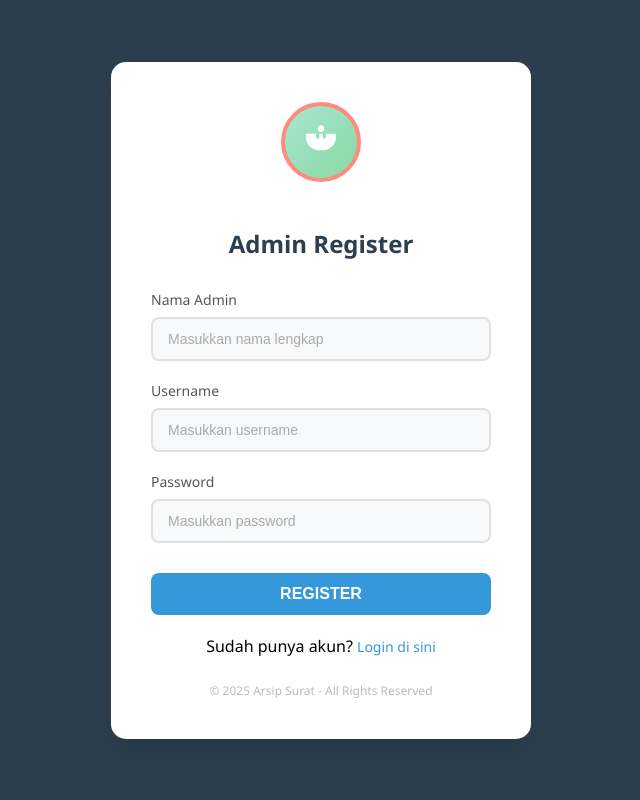
After one commit to krisnaadityaa178/surat, a PHP site: page /register.php in a window 1280 px wide. The commit adds this page. Shown: the whole page, without its empty margins (319-959 px from the left). Run offline with PHP 8.4, Linux system fonts and the light colour scheme.

Commit message:
Pesan commit kamu di sini

```diff
--- a/index.php
+++ b/index.php
@@ -163,8 +163,6 @@ $surat_data = $stmt->fetchAll();
             <a href="log_hapus.php">
                 <i class="fas fa-history"></i> Surat Dihapus
             </a>
-            <a href="pengaturan.php">
-                <i class="fas fa-cogs"></i> Pengaturan
             </a>
             <a href="logout.php" class="logout-btn">
                 <i class="fas fa-sign-out-alt"></i> Logout
--- /dev/null
+++ b/register.php
@@ -0,0 +1,323 @@
+<?php
+session_start();
+
+// Konfigurasi database - sesuaikan dengan pengaturan Anda
+$servername = "localhost";
+$username = "root";
+$password = "";
+$dbname = "surat_database"; // sesuaikan dengan nama database Anda
+
+try {
+    $pdo = new PDO("mysql:host=$servername;dbname=$dbname", $username, $password);
+    $pdo->setAttribute(PDO::ATTR_ERRMODE, PDO::ERRMODE_EXCEPTION);
+} catch(PDOException $e) {
+    die("Koneksi database gagal: " . $e->getMessage());
+}
+
+if ($_POST) {
+    $admin_name = trim($_POST['admin_name']);
+    $username = trim($_POST['username']);
+    $password = $_POST['password'];
+
+    $errors = [];
+
+    // Validasi input
+    if (empty($admin_name)) {
+        $errors[] = "Nama admin tidak boleh kosong";
+    }
+
+    if (empty($username)) {
+        $errors[] = "Username tidak boleh kosong";
+    } elseif (strlen($username) < 3) {
+        $errors[] = "Username minimal 3 karakter";
+    }
+
+    if (empty($password)) {
+        $errors[] = "Password tidak boleh kosong";
+    } elseif (strlen($password) < 6) {
+        $errors[] = "Password minimal 6 karakter";
+    }
+
+    // Cek apakah username sudah ada
+    if (empty($errors)) {
+        try {
+            $stmt = $pdo->prepare("SELECT id FROM admin WHERE username = ?");
+            $stmt->execute([$username]);
+
+            if ($stmt->rowCount() > 0) {
+                $errors[] = "Username sudah digunakan, pilih username lain";
+            }
+        } catch(PDOException $e) {
+            $errors[] = "Error database: " . $e->getMessage();
+        }
+    }
+
+    // Jika tidak ada error, simpan data
+    if (empty($errors)) {
+        try {
+            // Hash password untuk keamanan
+            $hashed_password = password_hash($password, PASSWORD_DEFAULT);
+
+            $stmt = $pdo->prepare("INSERT INTO admin (admin_name, username, password) VALUES (?, ?, ?)");
+            $stmt->execute([$admin_name, $username, $hashed_password]);
+
+            $_SESSION['success_message'] = "Registrasi berhasil! Silakan login dengan akun baru Anda.";
+            header("Location: login.php");
+            exit();
+
+        } catch(PDOException $e) {
+            $errors[] = "Error saat menyimpan data: " . $e->getMessage();
+        }
+    }
+
+    // Jika ada error, simpan dalam session dan redirect kembali
+    if (!empty($errors)) {
+        $_SESSION['error_message'] = implode("<br>", $errors);
+        $_SESSION['form_data'] = [
+            'admin_name' => $admin_name,
+            'username' => $username
+        ];
+        header("Location: register.php");
+        exit();
+    }
+}
+?>
+
+<!DOCTYPE html>
+<html lang="id">
+<head>
+    <meta charset="UTF-8">
+    <meta name="viewport" content="width=device-width, initial-scale=1.0">
+    <title>Admin Register - Arsip Surat</title>
+    <style>
+        * {
+            margin: 0;
+            padding: 0;
+            box-sizing: border-box;
+        }
+
+        body {
+            font-family: 'Segoe UI', Tahoma, Geneva, Verdana, sans-serif;
+            background: #2c3e50;
+            min-height: 100vh;
+            display: flex;
+            justify-content: center;
+            align-items: center;
+        }
+
+        .register-container {
+            background: white;
+            padding: 40px;
+            border-radius: 15px;
+            box-shadow: 0 15px 35px rgba(0, 0, 0, 0.1);
+            width: 100%;
+            max-width: 420px;
+        }
+
+        .avatar-container {
+            text-align: center;
+            margin-bottom: 30px;
+        }
+
+        .avatar {
+            width: 80px;
+            height: 80px;
+            border-radius: 50%;
+            background: linear-gradient(135deg, #a8e6cf, #88d8a3);
+            border: 4px solid #ff8a80;
+            display: inline-flex;
+            justify-content: center;
+            align-items: center;
+            margin-bottom: 15px;
+        }
+
+        .avatar svg {
+            width: 40px;
+            height: 40px;
+            fill: white;
+        }
+
+        .form-title {
+            text-align: center;
+            color: #2c3e50;
+            font-size: 24px;
+            font-weight: 600;
+            margin-bottom: 30px;
+        }
+
+        .form-group {
+            margin-bottom: 20px;
+        }
+
+        .form-group label {
+            display: block;
+            color: #555;
+            font-weight: 500;
+            margin-bottom: 8px;
+            font-size: 14px;
+        }
+
+        .form-group input {
+            width: 100%;
+            padding: 12px 15px;
+            border: 2px solid #e0e0e0;
+            border-radius: 8px;
+            font-size: 14px;
+            transition: border-color 0.3s ease;
+            background: #f8f9fa;
+        }
+
+        .form-group input:focus {
+            outline: none;
+            border-color: #3498db;
+            background: white;
+        }
+
+        .form-group input::placeholder {
+            color: #aaa;
+        }
+
+        .register-btn {
+            width: 100%;
+            padding: 12px;
+            background: #3498db;
+            color: white;
+            border: none;
+            border-radius: 8px;
+            font-size: 16px;
+            font-weight: 600;
+            cursor: pointer;
+            transition: background-color 0.3s ease;
+            margin-top: 10px;
+        }
+
+        .register-btn:hover {
+            background: #2980b9;
+        }
+
+        .register-btn:active {
+            transform: translateY(1px);
+        }
+
+        .footer-text {
+            text-align: center;
+            color: #bbb;
+            font-size: 12px;
+            margin-top: 25px;
+        }
+
+        .login-link {
+            text-align: center;
+            margin-top: 20px;
+        }
+
+        .login-link a {
+            color: #3498db;
+            text-decoration: none;
+            font-size: 14px;
+        }
+
+        .login-link a:hover {
+            text-decoration: underline;
+        }
+
+        .alert {
+            padding: 12px;
+            margin-bottom: 20px;
+            border-radius: 5px;
+            font-size: 14px;
+        }
+
+        .alert-success {
+            background-color: #d4edda;
+            color: #155724;
+            border: 1px solid #c3e6cb;
+        }
+
+        .alert-error {
+            background-color: #f8d7da;
+            color: #721c24;
+            border: 1px solid #f5c6cb;
+        }
+    </style>
+</head>
+<body>
+    <div class="register-container">
+        <div class="avatar-container">
+            <div class="avatar">
+                <svg viewBox="0 0 24 24">
+                    <path d="M12 2C13.1 2 14 2.9 14 4C14 5.1 13.1 6 12 6C10.9 6 10 5.1 10 4C10 2.9 10.9 2 12 2ZM21 9V7L15 7V9C15 9.55 14.55 10 14 10C13.45 10 13 9.55 13 9V7H11V9C11 9.55 10.55 10 10 10C9.45 10 9 9.55 9 9V7H3V9C3 13.42 6.58 17 11 17H13C17.42 17 21 13.42 21 9Z"/>
+                </svg>
+            </div>
+        </div>
+
+        <h2 class="form-title">Admin Register</h2>
+
+        <?php if (isset($_SESSION['error_message'])): ?>
+            <div class="alert alert-error">
+                <?php
+                echo $_SESSION['error_message'];
+                unset($_SESSION['error_message']);
+                ?>
+            </div>
+        <?php endif; ?>
+
+        <form method="POST" action="">
+            <div class="form-group">
+                <label for="admin_name">Nama Admin</label>
+                <input type="text" id="admin_name" name="admin_name"
+                        placeholder="Masukkan nama lengkap"
+                        value="<?php echo isset($_SESSION['form_data']['admin_name']) ? htmlspecialchars($_SESSION['form_data']['admin_name']) : ''; ?>"
+                        required>
+            </div>
+
+            <div class="form-group">
+                <label for="username">Username</label>
+                <input type="text" id="username" name="username"
+                        placeholder="Masukkan username"
+                        value="<?php echo isset($_SESSION['form_data']['username']) ? htmlspecialchars($_SESSION['form_data']['username']) : ''; ?>"
+                        required>
+            </div>
+
+            <div class="form-group">
+                <label for="password">Password</label>
+                <input type="password" id="password" name="password" placeholder="Masukkan password" required>
+            </div>
+
+            <button type="submit" class="register-btn">REGISTER</button>
+        </form>
+
+        <div class="login-link">
+            <p>Sudah punya akun? <a href="login.php">Login di sini</a></p>
+        </div>
+
+        <div class="footer-text">
+            © 2025 Arsip Surat - All Rights Reserved
+        </div>
+    </div>
+
+    <script>
+        document.querySelector('form').addEventListener('submit', function(e) {
+            const password = document.getElementById('password').value;
+
+            if (password !== confirmPassword) {
+                e.preventDefault();
+                alert('Password dan konfirmasi password tidak cocok!');
+                return false;
+            }
+
+            if (password.length < 6) {
+                e.preventDefault();
+                alert('Password minimal 6 karakter!');
+                return false;
+            }
+        });
+    </script>
+</body>
+</html>
+
+<?php
+if (isset($_SESSION['form_data'])) {
+    unset($_SESSION['form_data']);
+}
+?>
--- a/sk_keluar.php
+++ b/sk_keluar.php
@@ -158,9 +158,6 @@ $sk_keluar_data = $stmt->fetchAll();
             </a>
         <a href="pengguna.php">
             <i class="fas fa-users"></i> Pengguna
-        </a>
-        <a href="pengaturan.php">
-            <i class="fas fa-cogs"></i> Pengaturan
         </a>
         <a href="logout.php" class="logout-btn">
             <i class="fas fa-sign-out-alt"></i> Logout
--- a/sk_masuk.php
+++ b/sk_masuk.php
@@ -195,9 +195,6 @@ $sk_masuk_data = $stmt->fetchAll();
             </a>
             <a href="pengguna.php">
                 <i class="fas fa-users"></i> Pengguna
-            </a>
-            <a href="pengaturan.php">
-                <i class="fas fa-cogs"></i> Pengaturan
             </a>
             <a href="logout.php" class="logout-btn">
                 <i class="fas fa-sign-out-alt"></i> Logout
--- a/surat_keluar.php
+++ b/surat_keluar.php
@@ -183,9 +183,6 @@ $surat_data = $stmt->fetchAll();
         </a>
         <a href="pengguna.php">
             <i class="fas fa-users"></i> Pengguna
-        </a>
-        <a href="pengaturan.php">
-            <i class="fas fa-cogs"></i> Pengaturan
         </a>
         <a href="logout.php" class="logout-btn">
             <i class="fas fa-sign-out-alt"></i> Logout
```
Also changed, not shown: dashboard.php (deleted, +0 -84 lines), login.php (+116 -58 lines), style/dashboard.css (deleted, +0 -28 lines), uploads/1749672019_profile picture.jpg (added).
